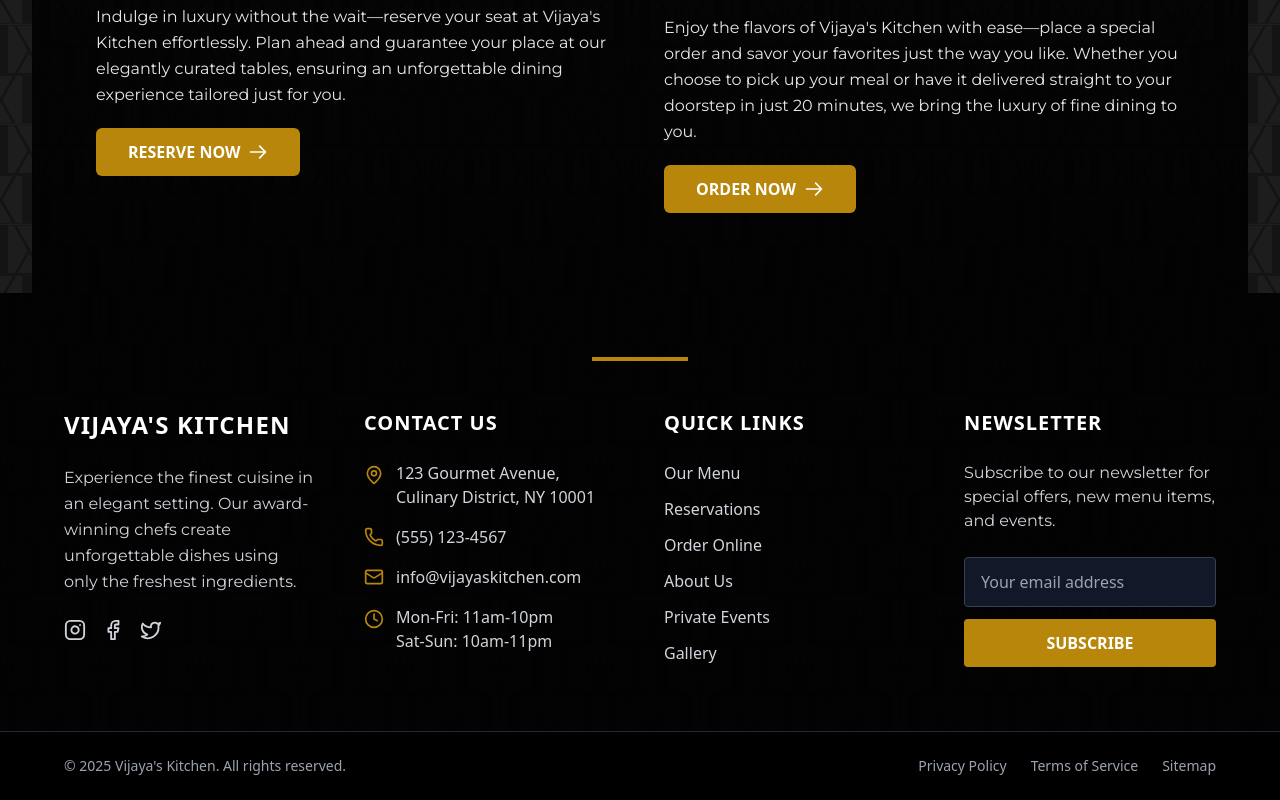
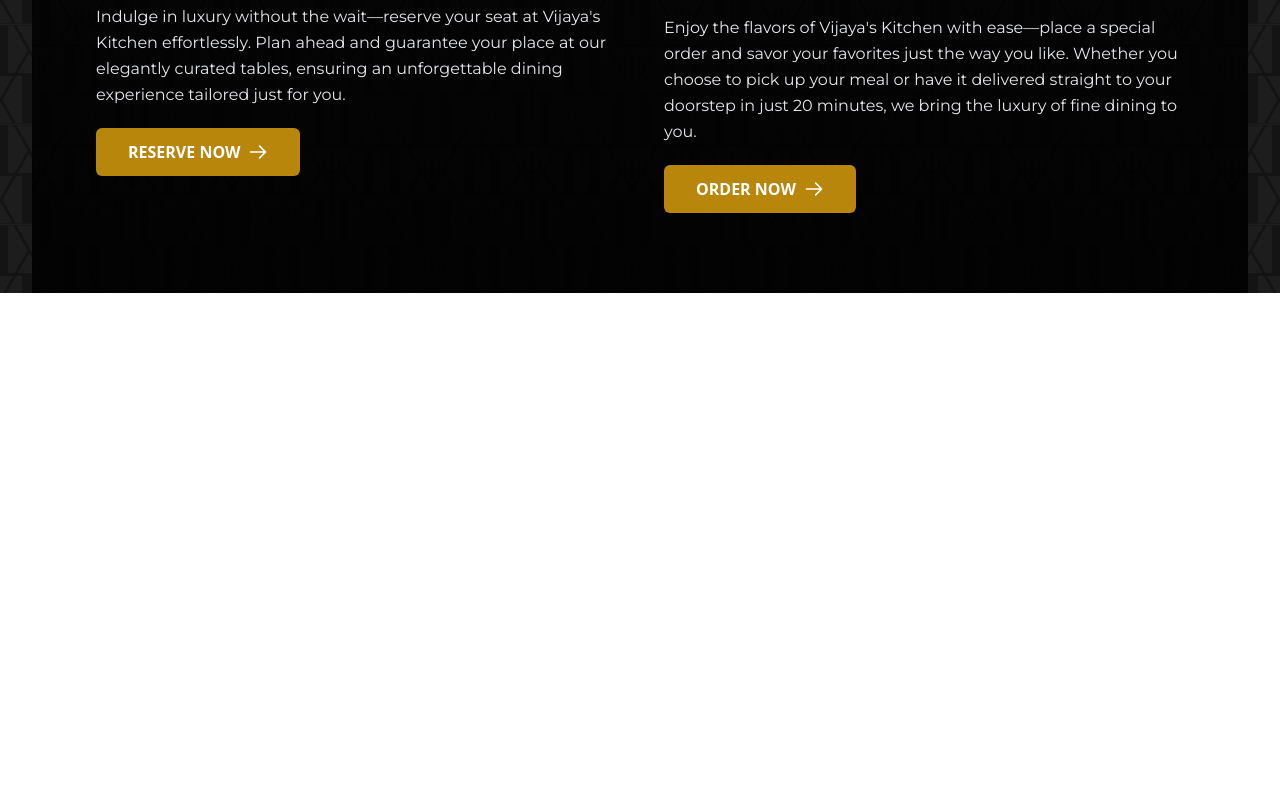
Before and after one commit to kanishk5676/Aurum_Dining_with_login, a React (Vite) app: page / in a window 1280 px wide. Shown: the part 1345-2145 px from the top of the page. After the commit the page ends 1638 px from the top, so only its background shows below. Built offline with nearby package versions, Linux system fonts and the light colour scheme; a web font is replaced by a local one.

Commit message:
Removed Footer component and updated App.jsx

```diff
--- a/src/App.jsx
+++ b/src/App.jsx
@@ -1,7 +1,6 @@
 import { BrowserRouter as Router, Routes, Route, useLocation } from "react-router-dom";
 import { AnimatePresence, motion } from "framer-motion";
 import Navbar from "./components/Navbar";
-import Footer from "./components/Footer"; // Import the Footer component
 import Content from "./components/Content";
 import Menu from "./components/Menu";
 import Takeaway from "./components/Takeaway";
@@ -12,7 +11,7 @@
 import UpdateOrDeleteOrder from "./components/UpdateDelete";
 import AdminLogin from "./components/AdminLogin";
 import AdminDashboard from "./components/AdminDashboard";
-import AdminMenuManagement from "./components/AdminMenuManagement";
+import AdminMenuManagement from "./components/AdminMenuManagement"; // Import the new component
 import UserLogin from "./components/Login";
 import UserProfile from "./components/UserProfile";
 import UserRegistration from "./components/UserRegistration";
@@ -61,17 +60,12 @@
 function App() {
   return (
     <Router>
-      <div className="flex flex-col min-h-screen">
-        <Navbar />
-        <main className="flex-grow">
-          <div
-            className="bg-repeat bg-[length:100px_100px] bg-center px-8 pt-20"
-            style={{ backgroundImage: `url(${bgImage})` }}
-          >
-            <AnimatedRoutes />
-          </div>
-        </main>
-        <Footer /> {/* Add the Footer component here */}
+      <Navbar />
+      <div
+        className="min-h-screen bg-repeat bg-[length:100px_100px] bg-center px-8 pt-20"
+        style={{ backgroundImage: `url(${bgImage})` }}
+      >
+        <AnimatedRoutes />
       </div>
     </Router>
   );
--- a/src/components/footer.jsx
+++ /dev/null
@@ -1,159 +0,0 @@
-import React from 'react';
-import { Link } from 'react-router-dom';
-import { MapPin, Phone, Mail, Clock, Instagram, Facebook, Twitter } from 'lucide-react';
-
-const Footer = () => {
-  const currentYear = new Date().getFullYear();
-
-  return (
-    <footer className="bg-black text-white">
-      {/* Footer top with background pattern */}
-      <div
-        className="relative py-16 px-4 md:px-8 lg:px-16"
-        style={{
-          backgroundImage: 'url(/images/hk-background.png)',
-          backgroundSize: '100px 100px'
-        }}
-      >
-        {/* Dark overlay */}
-        <div className="absolute inset-0 bg-black/90" />
-
-        <div className="relative max-w-7xl mx-auto z-10">
-          {/* Gold separator line */}
-          <div className="w-24 h-1 bg-[#B8860B] mx-auto mb-12" />
-
-          <div className="grid grid-cols-1 md:grid-cols-2 lg:grid-cols-4 gap-12">
-            {/* About Section */}
-            <div className="space-y-6">
-              <h3 className="text-2xl font-bold uppercase tracking-wider">Vijaya's Kitchen</h3>
-              <p className="text-gray-300 font-montserrat leading-relaxed">
-                Experience the finest cuisine in an elegant setting. Our award-winning chefs
-                create unforgettable dishes using only the freshest ingredients.
-              </p>
-              <div className="flex space-x-4">
-                <a href="https://instagram.com" className="text-gray-300 hover:text-[#B8860B] transition-colors">
-                  <Instagram size={22} />
-                </a>
-                <a href="https://facebook.com" className="text-gray-300 hover:text-[#B8860B] transition-colors">
-                  <Facebook size={22} />
-                </a>
-                <a href="https://twitter.com" className="text-gray-300 hover:text-[#B8860B] transition-colors">
-                  <Twitter size={22} />
-                </a>
-              </div>
-            </div>
-
-            {/* Contact Info */}
-            <div className="space-y-6">
-              <h3 className="text-xl font-bold uppercase tracking-wider">Contact Us</h3>
-              <ul className="space-y-4">
-                <li className="flex items-start space-x-3">
-                  <MapPin size={20} className="text-[#B8860B] mt-1 flex-shrink-0" />
-                  <span className="text-gray-300">123 Gourmet Avenue, Culinary District, NY 10001</span>
-                </li>
-                <li className="flex items-center space-x-3">
-                  <Phone size={20} className="text-[#B8860B] flex-shrink-0" />
-                  <span className="text-gray-300">(555) 123-4567</span>
-                </li>
-                <li className="flex items-center space-x-3">
-                  <Mail size={20} className="text-[#B8860B] flex-shrink-0" />
-                  <span className="text-gray-300">info@vijayaskitchen.com</span>
-                </li>
-                <li className="flex items-start space-x-3">
-                  <Clock size={20} className="text-[#B8860B] mt-1 flex-shrink-0" />
-                  <div>
-                    <p className="text-gray-300">Mon-Fri: 11am-10pm</p>
-                    <p className="text-gray-300">Sat-Sun: 10am-11pm</p>
-                  </div>
-                </li>
-              </ul>
-            </div>
-
-            {/* Quick Links */}
-            <div className="space-y-6">
-              <h3 className="text-xl font-bold uppercase tracking-wider">Quick Links</h3>
-              <ul className="space-y-3">
-                <li>
-                  <Link to="/menu" className="text-gray-300 hover:text-[#B8860B] transition-colors">
-                    Our Menu
-                  </Link>
-                </li>
-                <li>
-                  <Link to="/select-date-time" className="text-gray-300 hover:text-[#B8860B] transition-colors">
-                    Reservations
-                  </Link>
-                </li>
-                <li>
-                  <Link to="/order-takeaway" className="text-gray-300 hover:text-[#B8860B] transition-colors">
-                    Order Online
-                  </Link>
-                </li>
-                <li>
-                  <Link to="/about" className="text-gray-300 hover:text-[#B8860B] transition-colors">
-                    About Us
-                  </Link>
-                </li>
-                <li>
-                  <Link to="/events" className="text-gray-300 hover:text-[#B8860B] transition-colors">
-                    Private Events
-                  </Link>
-                </li>
-                <li>
-                  <Link to="/gallery" className="text-gray-300 hover:text-[#B8860B] transition-colors">
-                    Gallery
-                  </Link>
-                </li>
-              </ul>
-            </div>
-
-            {/* Newsletter */}
-            <div className="space-y-6">
-              <h3 className="text-xl font-bold uppercase tracking-wider">Newsletter</h3>
-              <p className="text-gray-300 font-montserrat">
-                Subscribe to our newsletter for special offers, new menu items, and events.
-              </p>
-              <form className="space-y-3">
-                <div>
-                  <input
-                    type="email"
-                    placeholder="Your email address"
-                    className="w-full px-4 py-3 bg-gray-900 border border-gray-700 rounded focus:outline-none focus:border-[#B8860B] text-white"
-                    required
-                  />
-                </div>
-                <button
-                  type="submit"
-                  className="w-full bg-[#B8860B] text-white px-6 py-3 rounded uppercase font-semibold hover:bg-[#9C7A40] transition duration-300"
-                >
-                  Subscribe
-                </button>
-              </form>
-            </div>
-          </div>
-        </div>
-      </div>
-
-      {/* Footer bottom */}
-      <div className="py-6 bg-black/80 border-t border-gray-800">
-        <div className="max-w-7xl mx-auto px-4 md:px-8 lg:px-16 flex flex-col md:flex-row justify-between items-center">
-          <p className="text-gray-400 text-sm">
-            © {currentYear} Vijaya's Kitchen. All rights reserved.
-          </p>
-          <div className="flex space-x-6 mt-4 md:mt-0">
-            <Link to="/privacy" className="text-gray-400 text-sm hover:text-[#B8860B] transition-colors">
-              Privacy Policy
-            </Link>
-            <Link to="/terms" className="text-gray-400 text-sm hover:text-[#B8860B] transition-colors">
-              Terms of Service
-            </Link>
-            <Link to="/sitemap" className="text-gray-400 text-sm hover:text-[#B8860B] transition-colors">
-              Sitemap
-            </Link>
-          </div>
-        </div>
-      </div>
-    </footer>
-  );
-};
-
-export default Footer;
```
